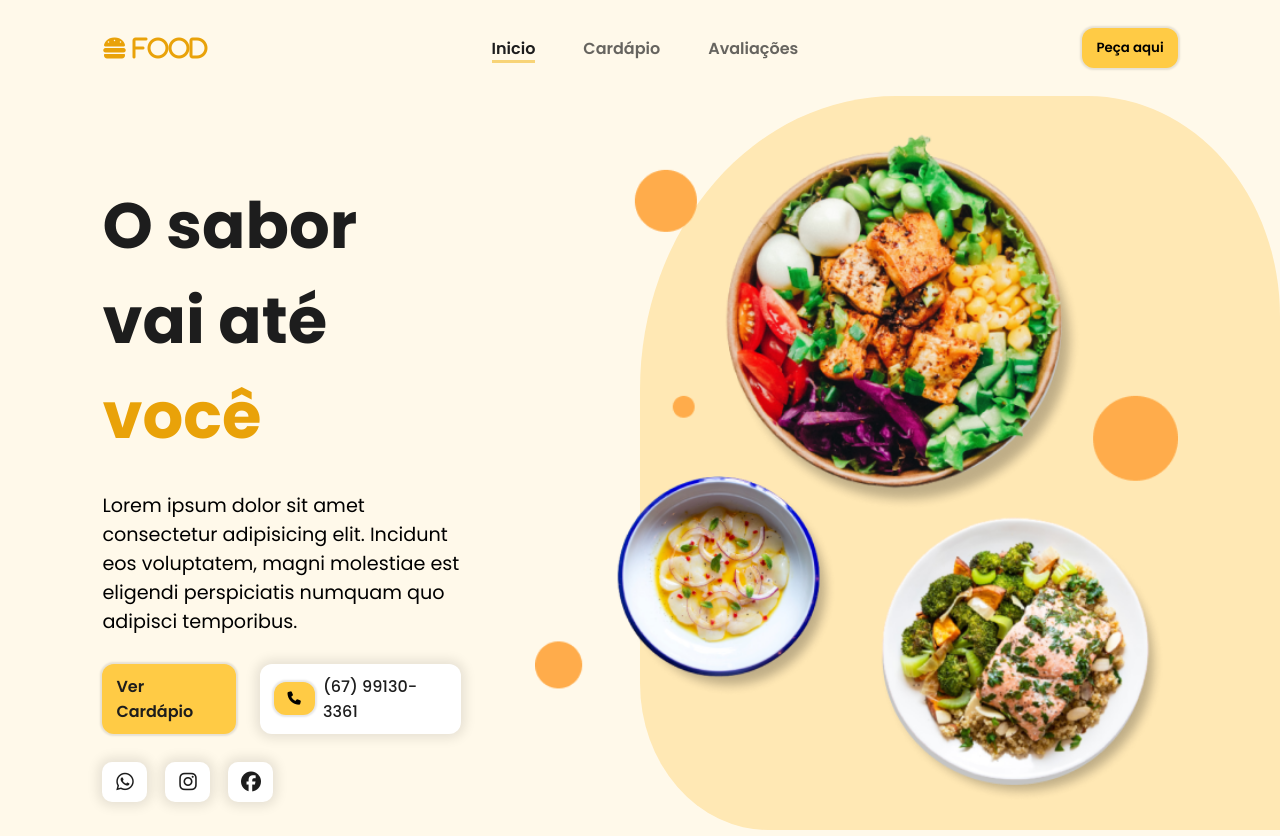
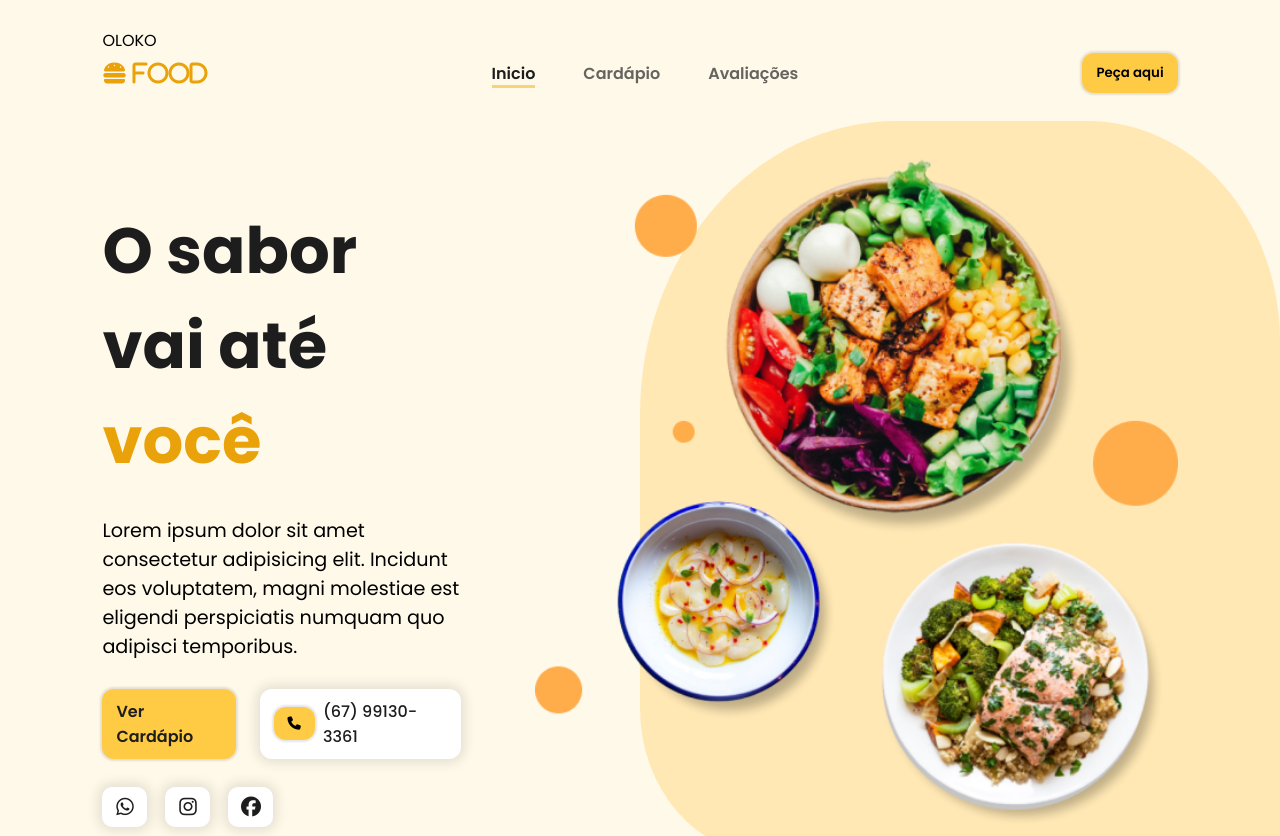
Before and after one commit to DaniloTdr-Dev/Landing-Page, a plain HTML site: page index.html in a window 1280 px wide. Shown: the top 836 px of the page. Drawn offline with nearby package versions, Linux system fonts and the light colour scheme.

Commit message:
Update index.html

```diff
--- a/index.html
+++ b/index.html
@@ -11,6 +11,7 @@
 </head>
 <body>
     <header>
+        <p>OLOKO</p>
         <nav>
             <nav id="navbar">
                 <i class="fa-solid fa-burger" id="nav_logo"> food</i>
```
